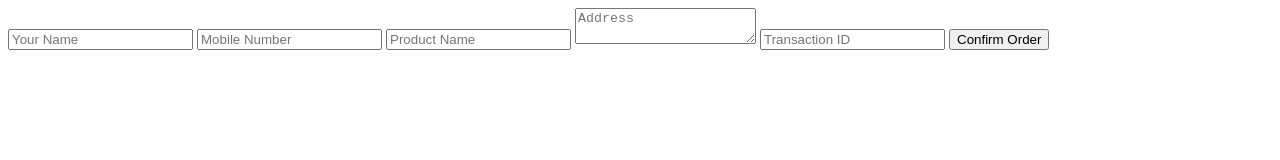
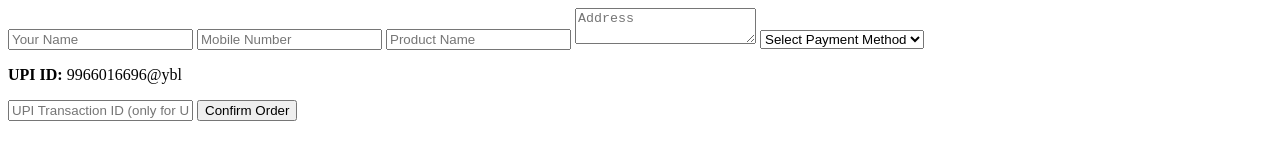
Before and after one commit to sudharishi/sr-fashion-hub, a plain HTML site: page index.html in a window 1280 px wide. Drawn offline with Linux system fonts and the light colour scheme.

Commit message:
Update index.html

```diff
--- a/index.html
+++ b/index.html
@@ -2,7 +2,18 @@
 <input id="mobile" placeholder="Mobile Number">
 <input id="product" placeholder="Product Name">
 <textarea id="address" placeholder="Address"></textarea>
-<input id="txn" placeholder="Transaction ID">
+
+<!-- ✅ PAYMENT METHOD -->
+<select id="payment">
+  <option value="">Select Payment Method</option>
+  <option value="COD">Cash on Delivery</option>
+  <option value="UPI">UPI</option>
+</select>
+
+<!-- ✅ UPI INFO -->
+<p><b>UPI ID:</b> 9966016696@ybl</p>
+
+<input id="txn" placeholder="UPI Transaction ID (only for UPI)">
 
 <button onclick="placeOrder()">Confirm Order</button>
 
```
